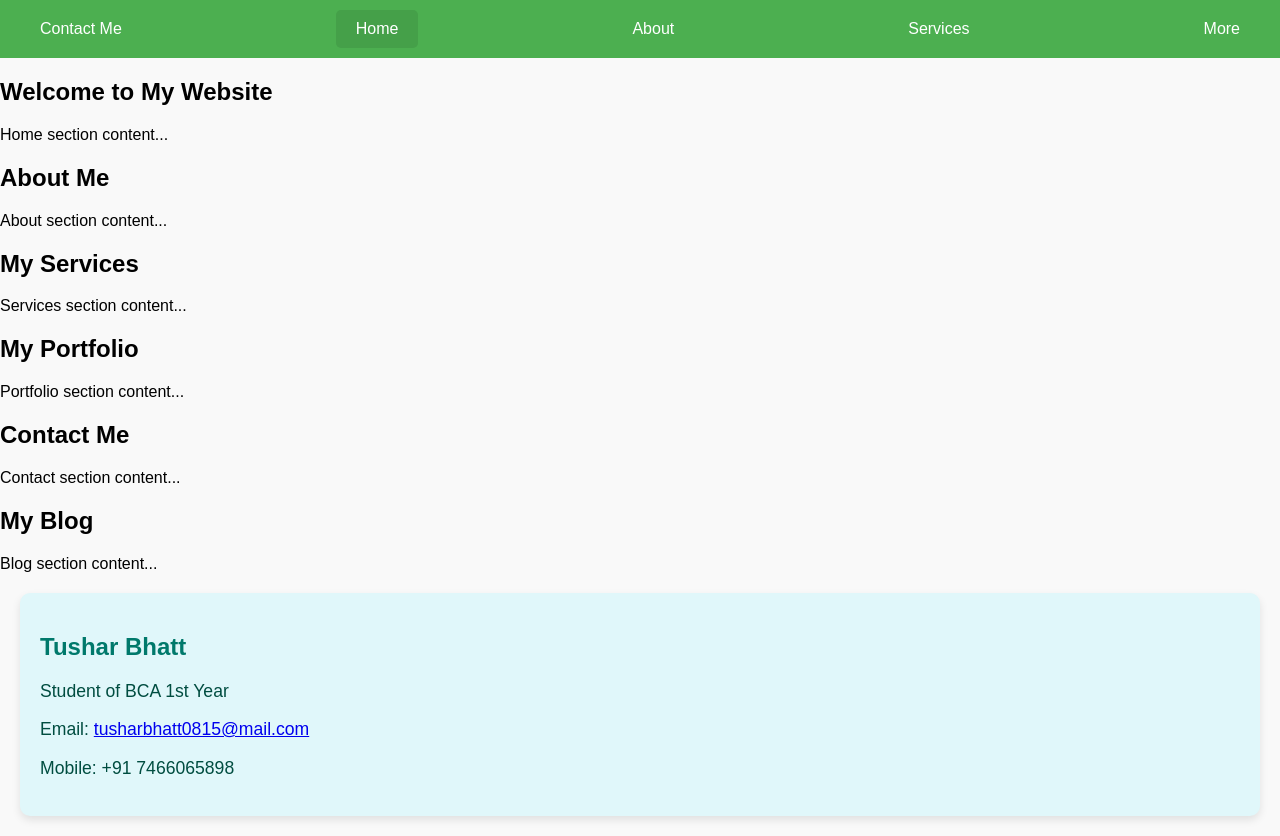
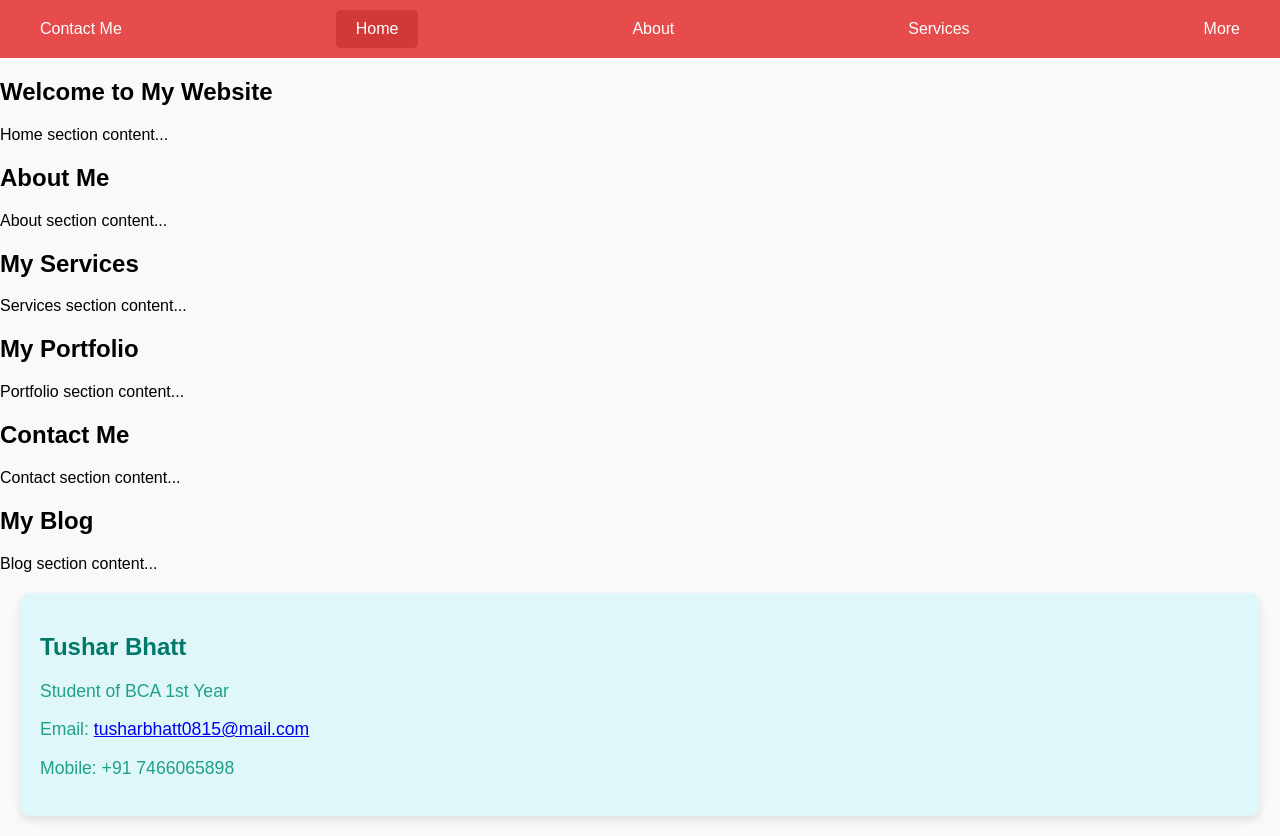
Before and after one commit to tushar0t/Navigation_Bar, a plain HTML site: page index.html in a window 1280 px wide. Drawn offline with Linux system fonts and the light colour scheme.

Commit message:
Add files via upload

```diff
--- a/index.html
+++ b/index.html
@@ -16,7 +16,7 @@
             display: flex;
             justify-content: space-between;
             align-items: center;
-            background-color: #4CAF50;
+            background-color: #e64c4c;
             padding: 10px 20px;
             position: sticky;
             top: 0;
@@ -31,7 +31,7 @@
         }
 
         .navbar a:hover, .navbar a.active {
-            background-color: #45a049;
+            background-color: #d23838;
             border-radius: 5px;
         }
 
@@ -66,7 +66,7 @@
         }
 
         .dropdown:hover .dropbtn {
-            background-color: #45a049;
+            background-color: #db3f3f;
             border-radius: 5px;
         }
 
@@ -84,7 +84,7 @@
 
         .contact-info p {
             font-size: 1.1em;
-            color: #004d40;
+            color: #1fa08a;
         }
     </style>
 </head>
```
